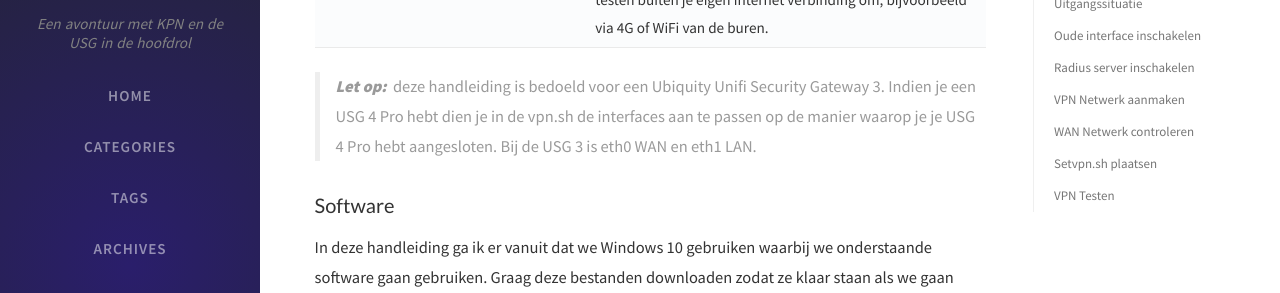
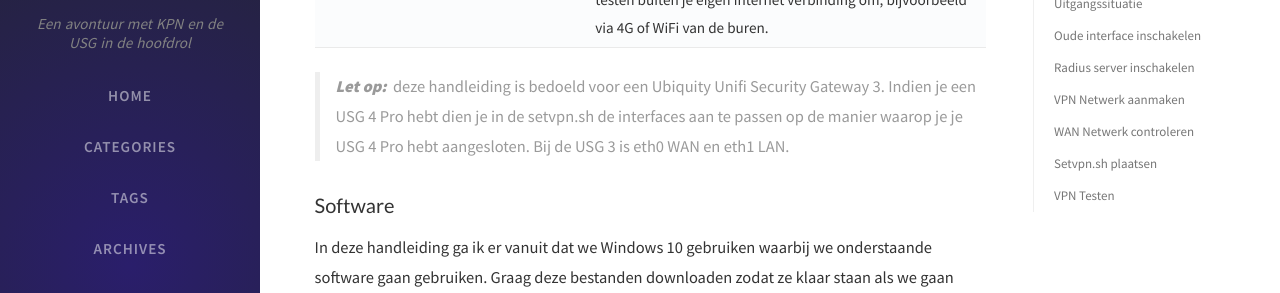
Before and after one commit to coolhva/usg-kpn-ftth, a Jekyll site: the page built from _posts/2021-01-18-unifi-security-gateway-kpn-l2tp-vpn.md, in a window 1280 px wide and 900 px high, scrolled down 924 px. Shown: the part 184-477 px from the top of the window. Built offline with Jekyll 4.4.1, drawn with Linux system fonts in a browser that asks for light colours; nearby versions of some CDN libraries; comment, search, counter and statistics services are not loaded.

Commit message:
Update 2021-01-18-unifi-security-gateway-kpn-l2tp-vpn.md

```diff
--- a/_posts/2021-01-18-unifi-security-gateway-kpn-l2tp-vpn.md
+++ b/_posts/2021-01-18-unifi-security-gateway-kpn-l2tp-vpn.md
@@ -29,7 +29,7 @@ De volgende hardware hebben we nodig om deze handleiding te kunnen voltooien.
 |Unifi&nbsp;controller|Ubiquiti / anders|Met de controller stel je de USG in, deze kan op een stuk hardware (cloudkey) draaien maar ook op je computer, server, NAS rechstreeks of bijvoorbeeld via docker.|
 |VPN Client|Telefoon/Laptop|Een apparaat wat L2TP VPN ondersteuning heeft (Andriod, IOS, Mac (OSX) of Windows) en de mogelijkheid om dit te testen buiten je eigen internet verbinding om, bijvoorbeeld via 4G of WiFi van de buren.|
 
-> ***Let op:*** deze handleiding is bedoeld voor een Ubiquity Unifi Security Gateway 3. Indien je een USG 4 Pro hebt dien je in de vpn.sh de interfaces aan te passen op de manier waarop je je USG 4 Pro hebt aangesloten. Bij de USG 3 is eth0 WAN en eth1 LAN.
+> ***Let op:*** deze handleiding is bedoeld voor een Ubiquity Unifi Security Gateway 3. Indien je een USG 4 Pro hebt dien je in de setvpn.sh de interfaces aan te passen op de manier waarop je je USG 4 Pro hebt aangesloten. Bij de USG 3 is eth0 WAN en eth1 LAN.
 
 ### Software
 
```
